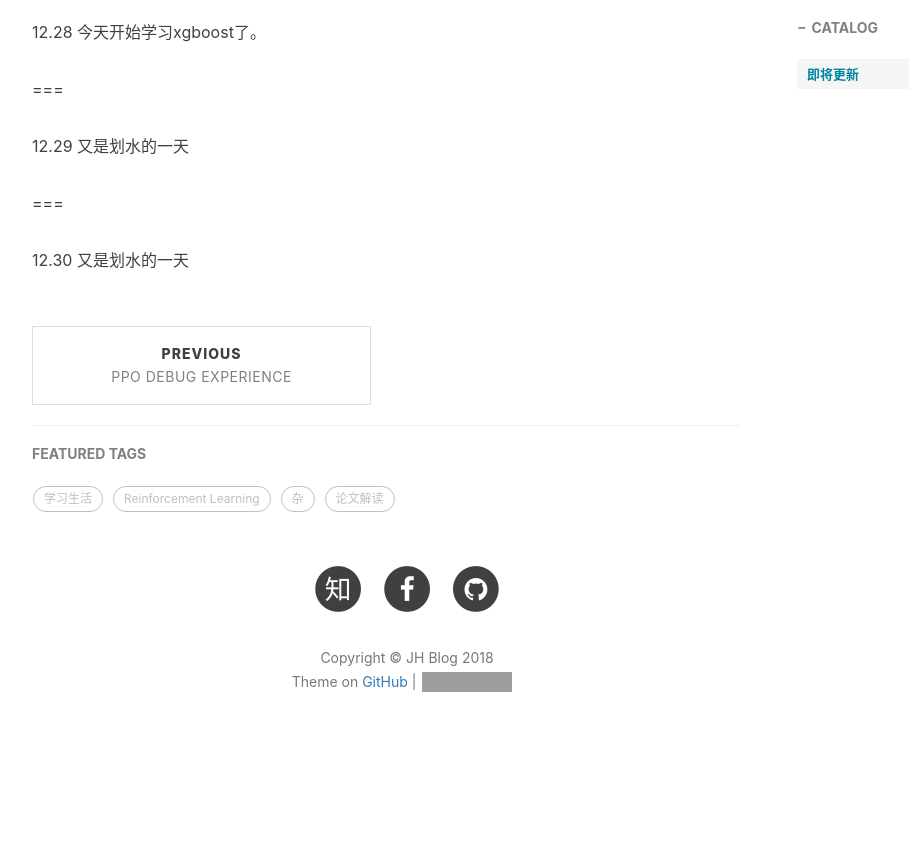
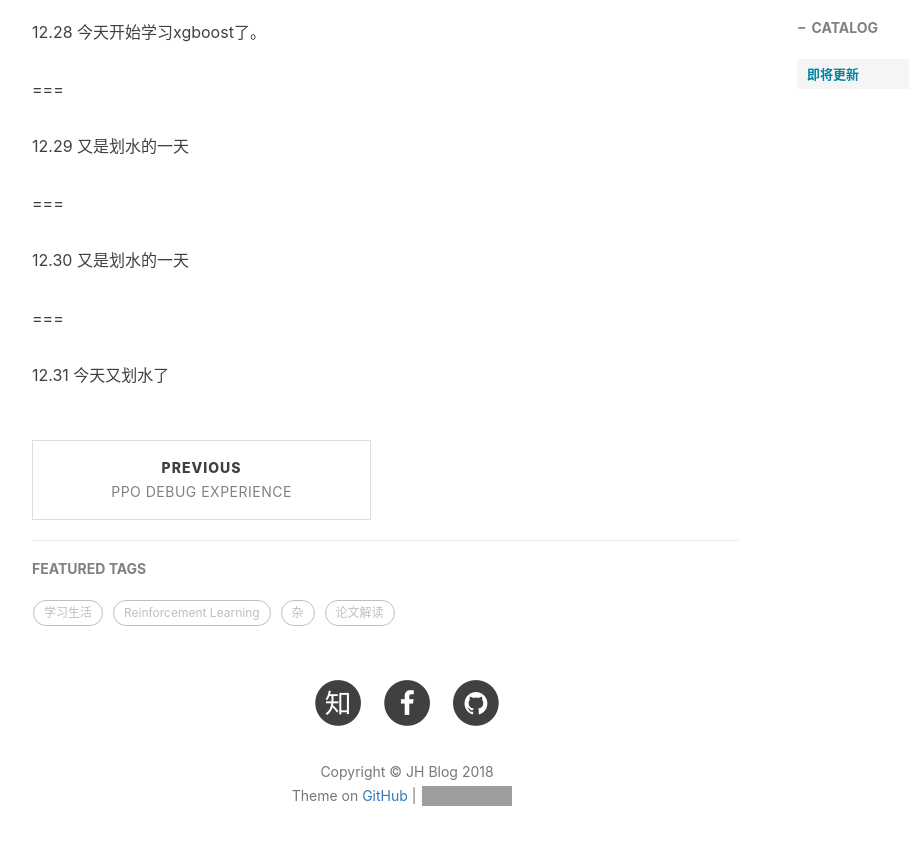
Before and after one commit to sweetice/previous_blog, a Jekyll site: the page built from _posts/2018-12-23-论文解读:Hierarchical Macro Strategy Model for MOBA Game AI.md, in a window 1280 px wide and 900 px high, scrolled down 1202 px. Shown: the top 845 px of the window, without its empty margins (233-1142 px from the left). Built offline with Jekyll 4.4.1, drawn with Linux system fonts in a browser that asks for light colours; nearby versions of some CDN libraries; comment, search, counter and statistics services are not loaded; before the commit the page ends 1988 px from its top, so only the background shows below that; grey boxes are pictures that could not be loaded.

Commit message:
Update 2018-12-23-论文解读:Hierarchical Macro Strategy Model for MOBA Game AI.md

```diff
--- a/_posts/2018-12-23-论文解读:Hierarchical Macro Strategy Model for MOBA Game AI.md
+++ b/_posts/2018-12-23-论文解读:Hierarchical Macro Strategy Model for MOBA Game AI.md
@@ -41,3 +41,7 @@ tags:
 ===
 
 12.30 又是划水的一天
+
+===
+
+12.31 今天又划水了
```
